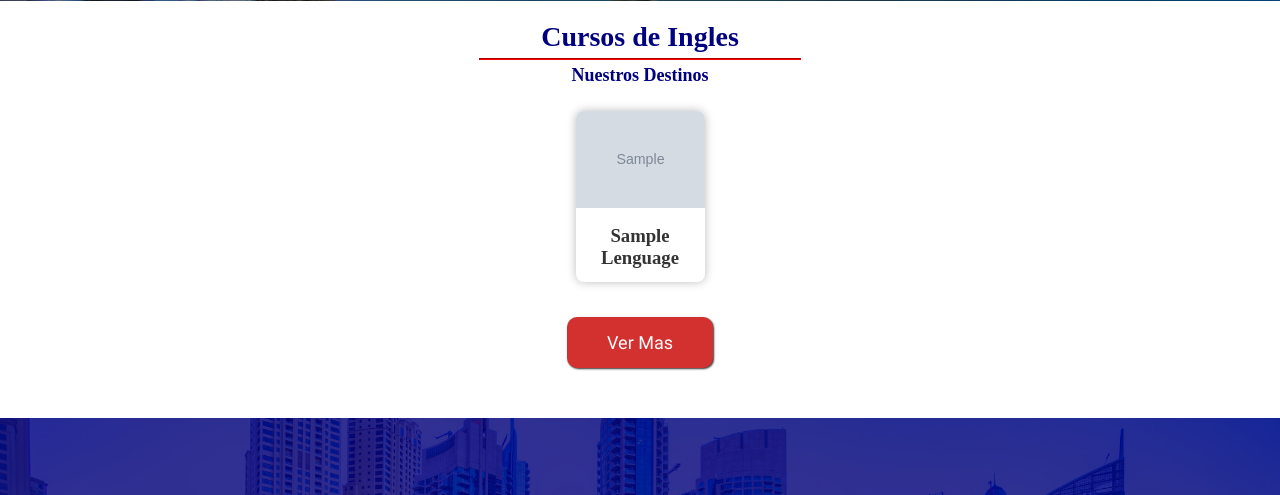
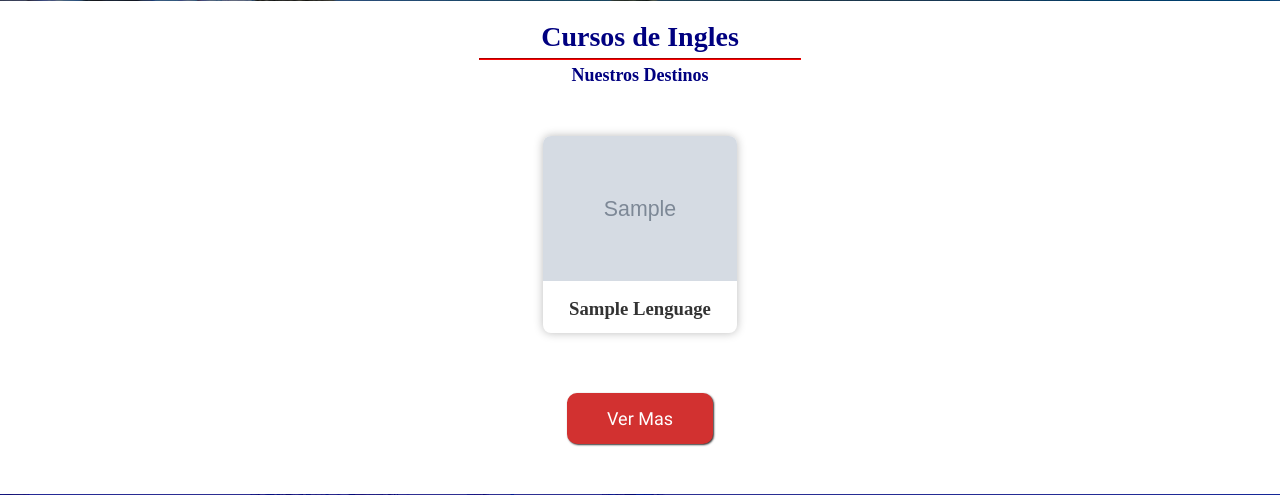
Before and after one commit to sadonfa/english_travel, a Django app: page / in a window 1280 px wide. Shown: the part 869-1364 px from the top of the page. Run offline with Django 4.2, Linux system fonts and the light colour scheme; tables that the repository leaves empty hold one stand-in row (values such as "Sample post"); grey boxes marked "Sample" are stand-in pictures; some libraries are stand-ins or nearby versions; some web fonts are replaced.

Commit message:
Cambio de lenguajes

```diff
--- a/mainapp/static/css/style.css
+++ b/mainapp/static/css/style.css
@@ -503,16 +503,19 @@ footer {
 
 .items-leng {
     display: flex;
+    flex-wrap: wrap;
     justify-content: space-evenly;
     margin-top: 25px;
 }
 
 .item {
-    width: 30%;
+    width: 45%;
     box-shadow: 0px 0px 10px #bbb;
     border-radius: 8px;
     margin-left: 15px;
     margin-right: 15px;
+    margin-top: 25px;
+    margin-bottom: 25px;
 }
 
 .img-item {
--- a/mainapp/templates/pg-lenguage.html
+++ b/mainapp/templates/pg-lenguage.html
@@ -1,7 +1,7 @@
 {% extends 'layout/index.html' %}
 {% load static %}
 
-{% block title %} {{ title }} {% endblock  %}
+{% block title %} {{ leng.title }} {% endblock  %}
 
 {% block content %}
 
```
